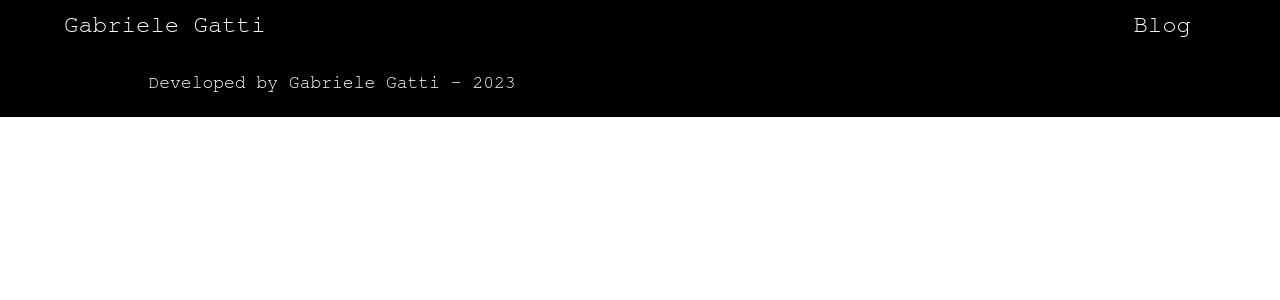
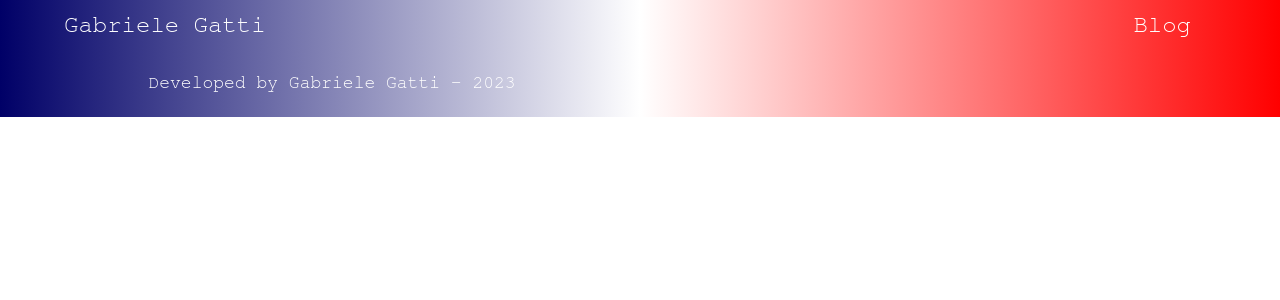
Before and after one commit to Gabri432/angular-language-learner, an Angular app: page / in a window 1280 px wide. Shown: the top 300 px of the page. Built offline with nearby package versions, Linux system fonts and the light colour scheme.

Commit message:
Changing background color.

```diff
--- a/src/app/layouts/footer/footer.component.scss
+++ b/src/app/layouts/footer/footer.component.scss
@@ -1,6 +1,7 @@
 @use '../../../styles.scss' as style;
 #footer {
-    background-color: style.$gabri-theme;
+    //background-color: style.$gabri-theme;
+    background-image: linear-gradient(90deg, rgb(0, 0, 103), white, red);
     font-size: 18px;
     color: white;
     padding: 2%;
--- a/src/app/layouts/header/header.component.scss
+++ b/src/app/layouts/header/header.component.scss
@@ -1,7 +1,8 @@
 @use '../../../styles.scss' as style;
 
 #header {
-    background-color: style.$gabri-theme;
+    //background-color: style.$gabri-theme;
+    background-image: linear-gradient(90deg, rgb(0, 0, 103), white, red);
     display: grid;
     grid-template-columns: repeat(2, 1fr);
     position: fixed;
```
